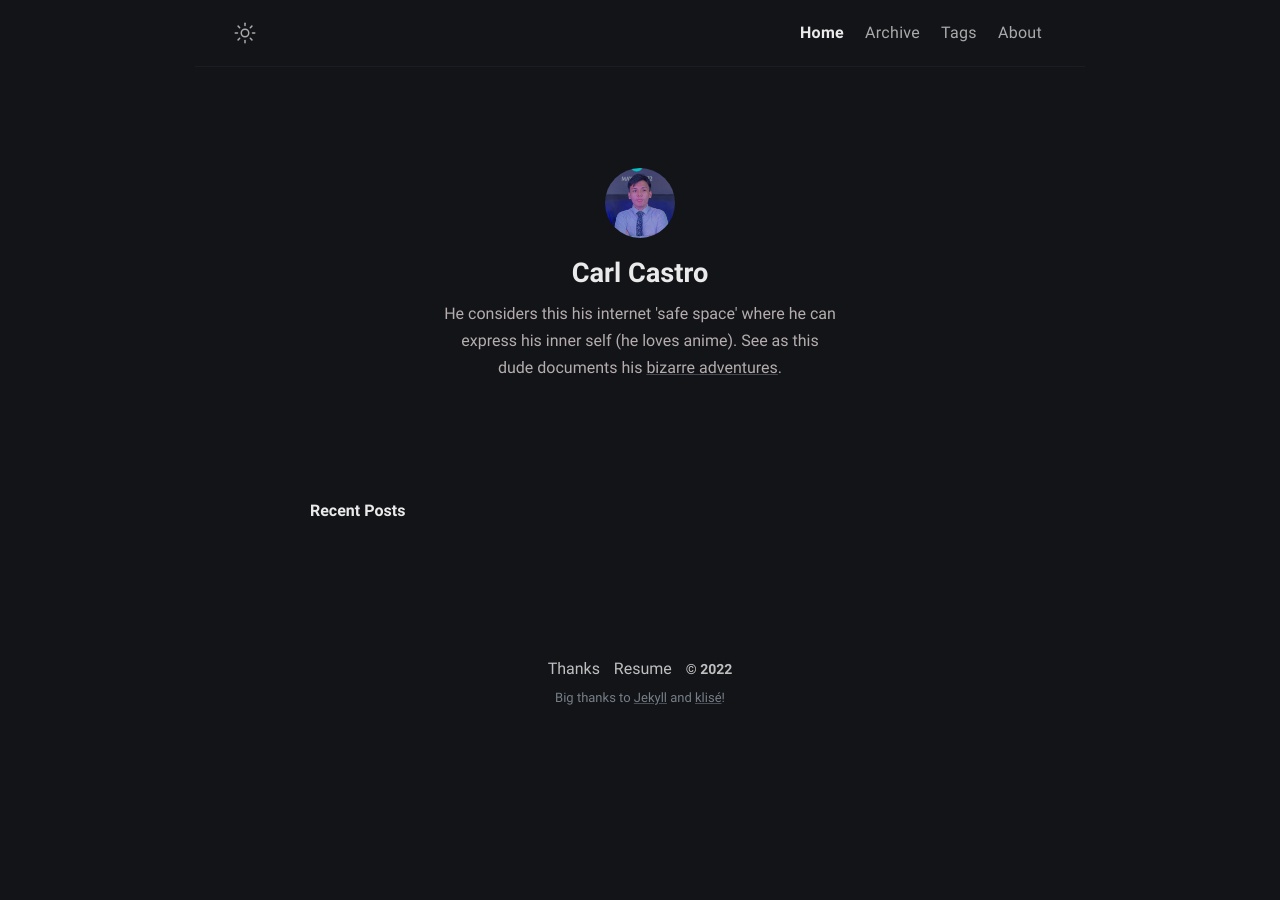
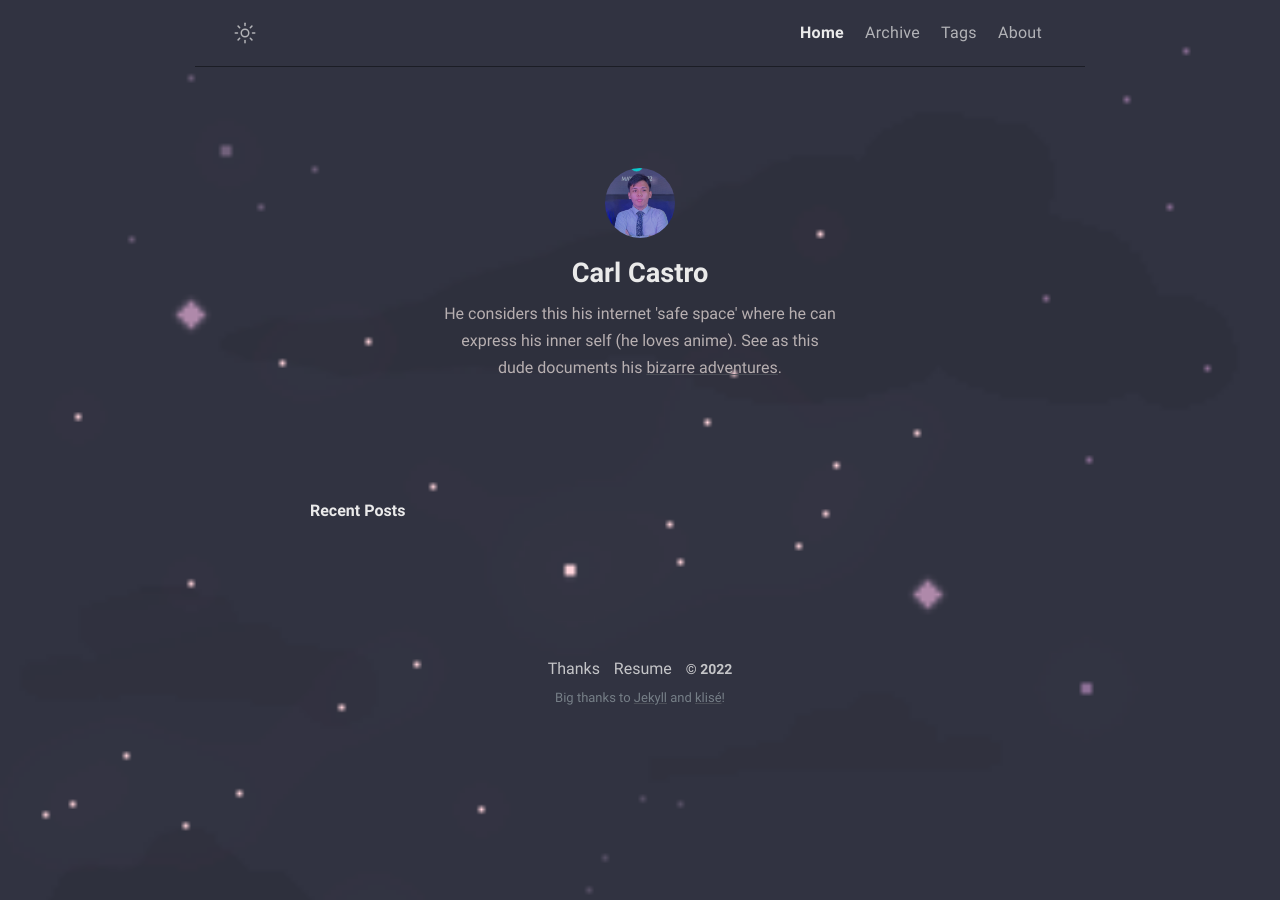
Before and after one commit to philippines69/carlcastroarchives, a Jekyll site: the page built from index.md, in a window 1280 px wide. Built offline with Jekyll 4.4.1, drawn with Linux system fonts in a browser that asks for light colours.

Commit message:
Update header.html

```diff
--- a/_includes/header.html
+++ b/_includes/header.html
@@ -1,4 +1,14 @@
 <head prefix="og: http://ogp.me/ns#">
+
+  <style>
+    body {
+      background-image: url('{{ site.baseurl }}/assets/background/bg.gif');
+      background-repeat: no-repeat;
+      background-attachment: fixed;
+      background-size: cover;
+    }
+    </style>
+
   <meta charset="UTF-8" />
   <meta http-equiv="X-UA-Compatible" content="ie=edge" />
   <meta name="viewport" content="width=device-width, initial-scale=1.0" />
```
